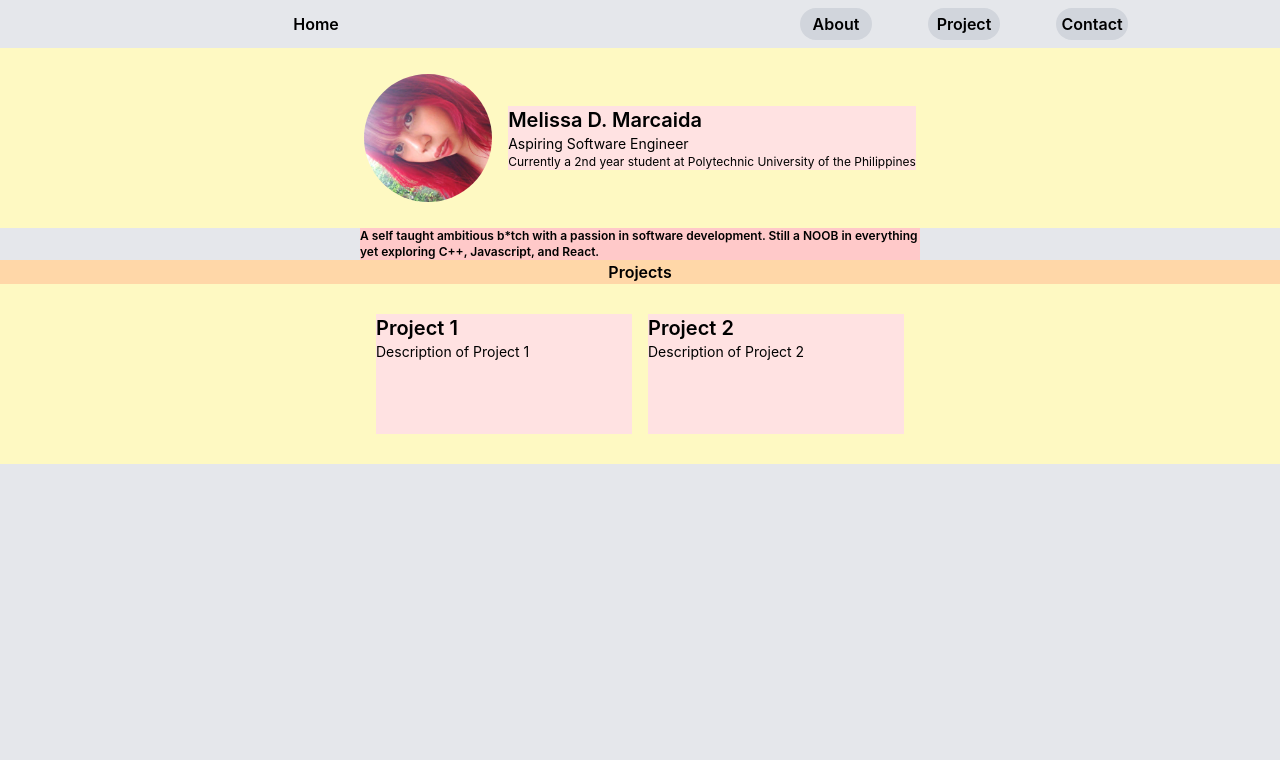
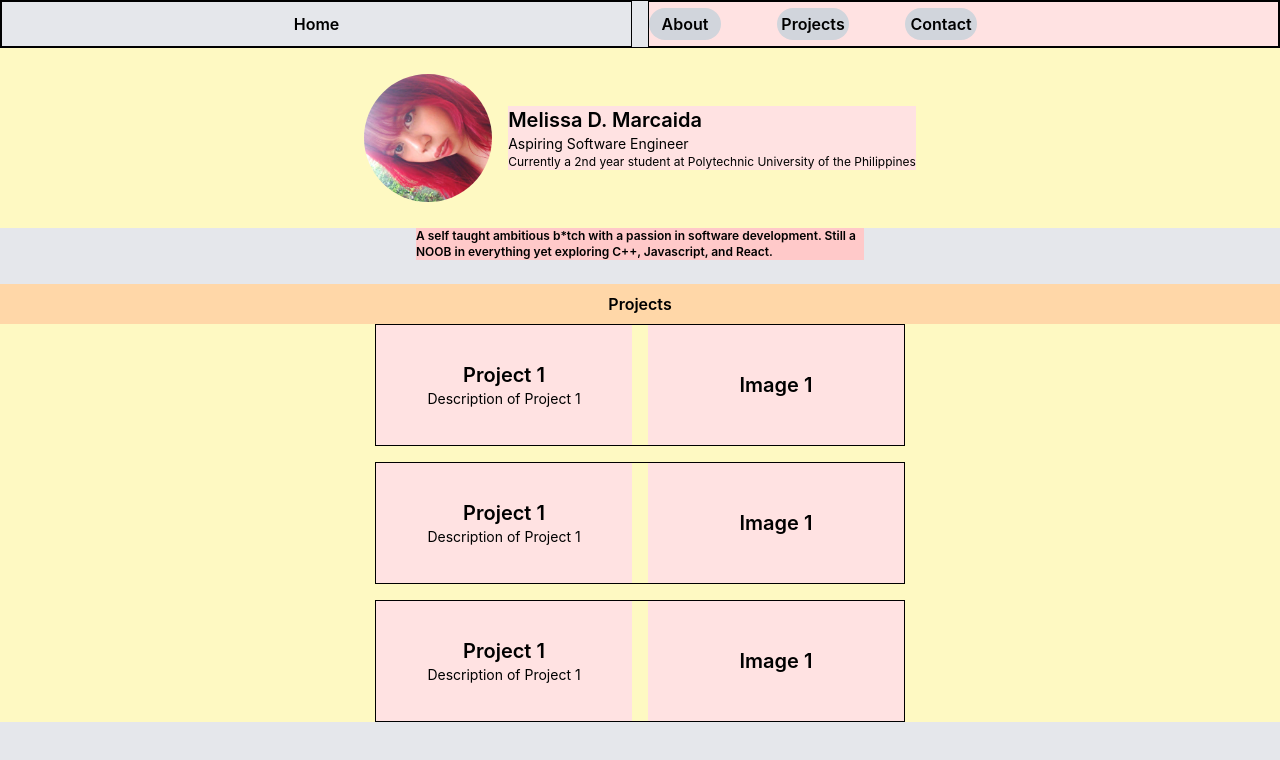
Before and after one commit to melrcai/starter-portfolio, a React (Vite) app: page / in a window 1280 px wide. Shown: the top 760 px of the page. Built offline with nearby package versions, Linux system fonts and the light colour scheme.

Commit message:
add layout for projects section

```diff
--- a/src/App.jsx
+++ b/src/App.jsx
@@ -1,47 +1,86 @@
 import { useState } from 'react'
 import './App.css'
+import NavButton from './components/NavButton'
+import mel from './assets/mel.jpg'
 
 function App() {
   return (
     <>
-    <div className="bg-gray-200 h-screen w-screen">
+    <div className="bg-gray-200 min-h-screen w-full min-w-screen">
 
-      <div className="bg-gray-200 grid grid-cols-2 gap-4 h-12 text-l font-semibold">
-        <div className="flex justify-center items-center">
+      <div className="border grid grid-cols-2 gap-4 h-12 text-l font-semibold">
+
+        <div className="flex justify-center border items-center">
           <button className="rounded-full h-8 w-50 hover:bg-gray-300">Home</button>
         </div>
-        <div className="flex mx-auto justify-center items-center gap-14">
-          <button className="rounded-full h-8 w-18 bg-gray-300 hover:bg-gray-400">About</button>
-          <button className="rounded-full h-8 w-18 bg-gray-300 hover:bg-gray-400">Project</button>
-          <button className="rounded-full h-8 w-18 bg-gray-300 hover:bg-gray-400">Contact</button>
+
+        <div className="border bg-red-100 flex items-center gap-14">
+          <NavButton>About</NavButton>
+          <NavButton>Projects</NavButton>
+          <NavButton>Contact</NavButton>
         </div>
+
       </div>
 
+
       <div className="flex mx-auto justify-center items-center bg-yellow-100 h-45 flex-row items-center justify-center gap-4">
-        <img className="object-cover block h-32 w-32 rounded-full " src="/src/assets/mel.jpg" alt="MM" />
+        <img className="object-cover block h-32 min-w-[8rem] w-32 rounded-full " src={mel} alt="MM" />
         <div className="bg-red-100 justify-center items-center ">
           <p className="text-xl font-semibold">Melissa D. Marcaida</p>
           <p className="text-sm">Aspiring Software Engineer</p>
           <p className="text-xs">Currently a 2nd year student at Polytechnic University of the Philippines</p>
         </div>
       </div>
-      <div className="mx-auto bg-red-200 text-l w-140 font-semibold flex justify-center items-center">
-        <p className="text-xs ">A self taught ambitious b*tch with a passion in software development. Still a NOOB in everything yet exploring C++, Javascript, and React.</p>
-      </div>
 
-      <div>
-        <p className="bg-orange-200 mx-auto text-center font-semibold">Projects</p>
-        <div className="flex mx-auto justify-center items-center bg-yellow-100 h-45 flex-row items-center justify-center gap-4">
-          <div className="bg-red-100 w-64 h-30 justify-center items-center ">
-            <p className="text-xl font-semibold">Project 1</p>
-            <p className="text-sm">Description of Project 1</p>
-          </div>
-          <div className="bg-red-100 w-64 h-30 justify-center items-center ">
-            <p className="text-xl font-semibold">Project 2</p>
-            <p className="text-sm">Description of Project 2</p>
+
+        <div className="mx-auto bg-red-200 text-l max-w-md font-semibold flex justify-center items-center">
+          <p className="text-xs ">A self taught ambitious b*tch with a passion in software development. Still a NOOB in everything yet exploring C++, Javascript, and React.</p>
+        </div>
+
+        <div>
+          <p className="bg-orange-200 mx-auto text-center font-semibold p-2 mt-6">Projects</p>
+
+          <div className="flex mx-auto justify-center items-center bg-yellow-100 flex-col items-center justify-center gap-4">
+
+            <div className="border flex gap-4">
+              <div className="bg-red-100 flex flex-col w-64 h-30 justify-center items-center ">
+                <p className="text-xl font-semibold">Project 1</p>
+                <p className="text-sm">Description of Project 1</p>
+              </div>
+
+              <div className="bg-red-100 w-64 h-30 flex justify-center items-center ">
+                <p className="text-xl font-semibold">Image 1</p>
+              </div>
+
+            </div>
+
+            <div className="border flex gap-4">
+              <div className="bg-red-100 flex flex-col w-64 h-30 justify-center items-center ">
+                <p className="text-xl font-semibold">Project 1</p>
+                <p className="text-sm">Description of Project 1</p>
+              </div>
+
+              <div className="bg-red-100 w-64 h-30 flex justify-center items-center ">
+                <p className="text-xl font-semibold">Image 1</p>
+              </div>
+
+            </div>
+
+            <div className="border flex gap-4">
+              <div className="bg-red-100 flex flex-col w-64 h-30 justify-center items-center ">
+                <p className="text-xl font-semibold">Project 1</p>
+                <p className="text-sm">Description of Project 1</p>
+              </div>
+
+              <div className="bg-red-100 w-64 h-30 flex justify-center items-center ">
+                <p className="text-xl font-semibold">Image 1</p>
+              </div>
+
+            </div>
+
           </div>
         </div>
-      </div>
+
 
     </div>
     </>
--- /dev/null
+++ b/src/components/NavButton.jsx
@@ -0,0 +1,11 @@
+function NavButton({ children }) {
+  return (
+    <>
+      <div className="flex justify-center items-center rounded-full h-8 w-18 bg-gray-300 hover:bg-gray-400">
+        {children}
+      </div>
+    </>
+  )
+}
+
+export default NavButton;
```
